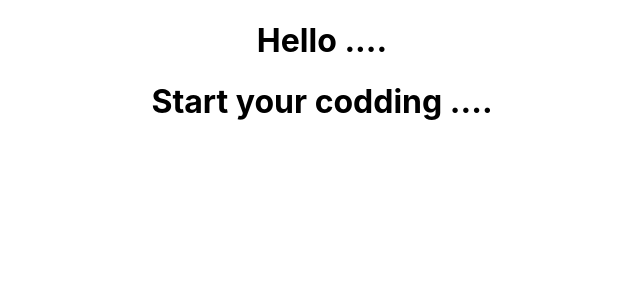
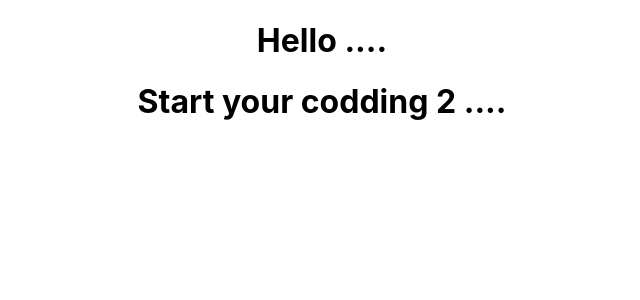
Before and after one commit to j-rayhan/car, a React (Create React App) app: page / in a window 1280 px wide. Shown: the top 300 px of the page, without its empty margins (318-958 px from the left). Built offline with nearby package versions, Linux system fonts and the light colour scheme.

Commit message:
Test husky

```diff
--- a/package.json
+++ b/package.json
@@ -46,14 +46,13 @@
     ]
   },
   "lint-staged": {
-    "src/**/*.{ts,tsx,scss,css,json}": [
-      "prettier --write"
-    ],
     "src/**/*.{js,jsx}": [
+      "prettier --write",
       "eslint . --fix",
       "git add"
     ],
     "src/**/*.scss": [
+      "prettier --write",
       "stylelint --syntax scss --fix",
       "git add"
     ]
--- a/src/App.tsx
+++ b/src/App.tsx
@@ -5,7 +5,7 @@ function App() {
   return (
     <div className="App">
       <h1>Hello ....</h1>
-      <h1>Start your codding  ....</h1>
+      <h1>Start your codding 2 ....</h1>
     </div>
   )
 }
```
